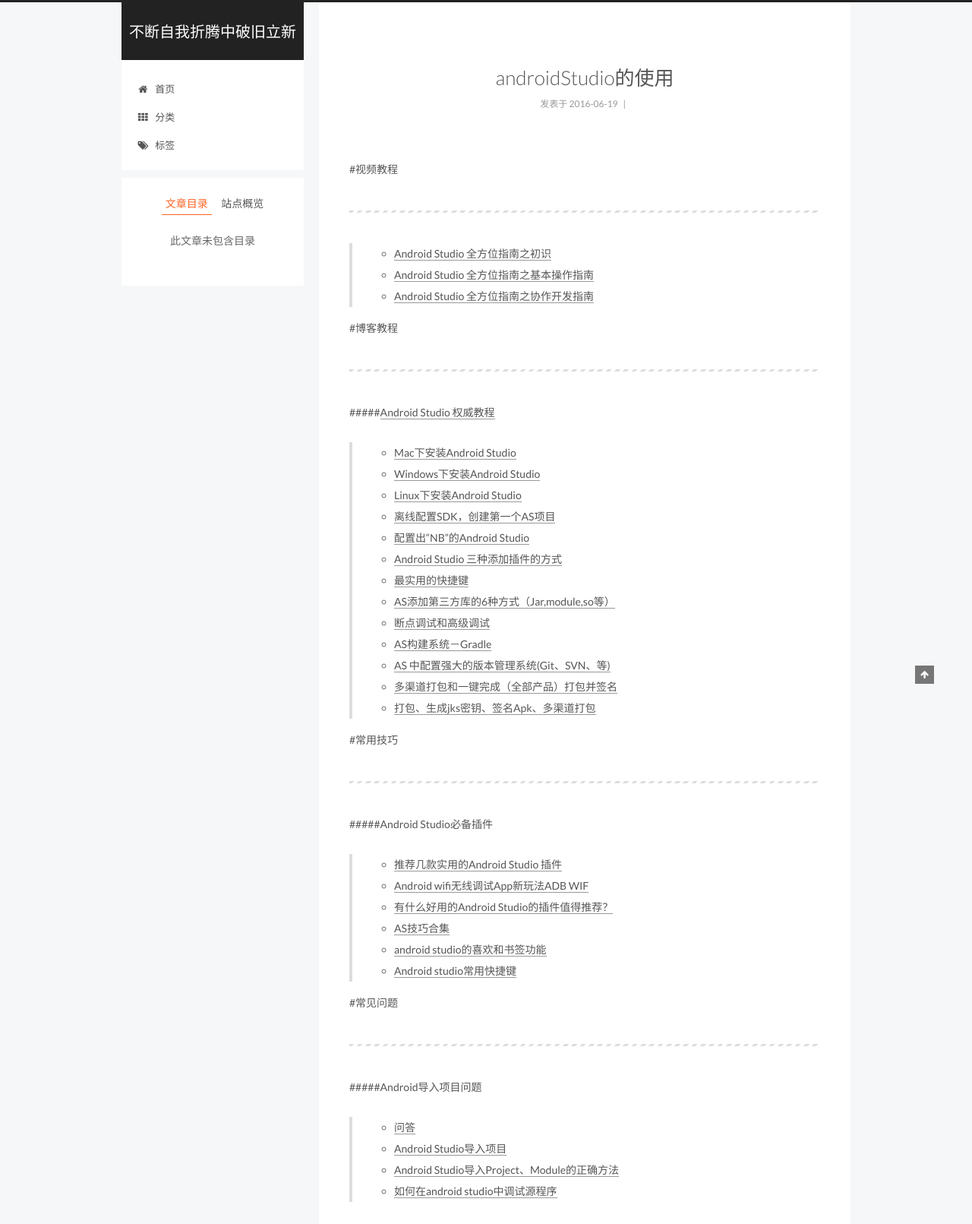
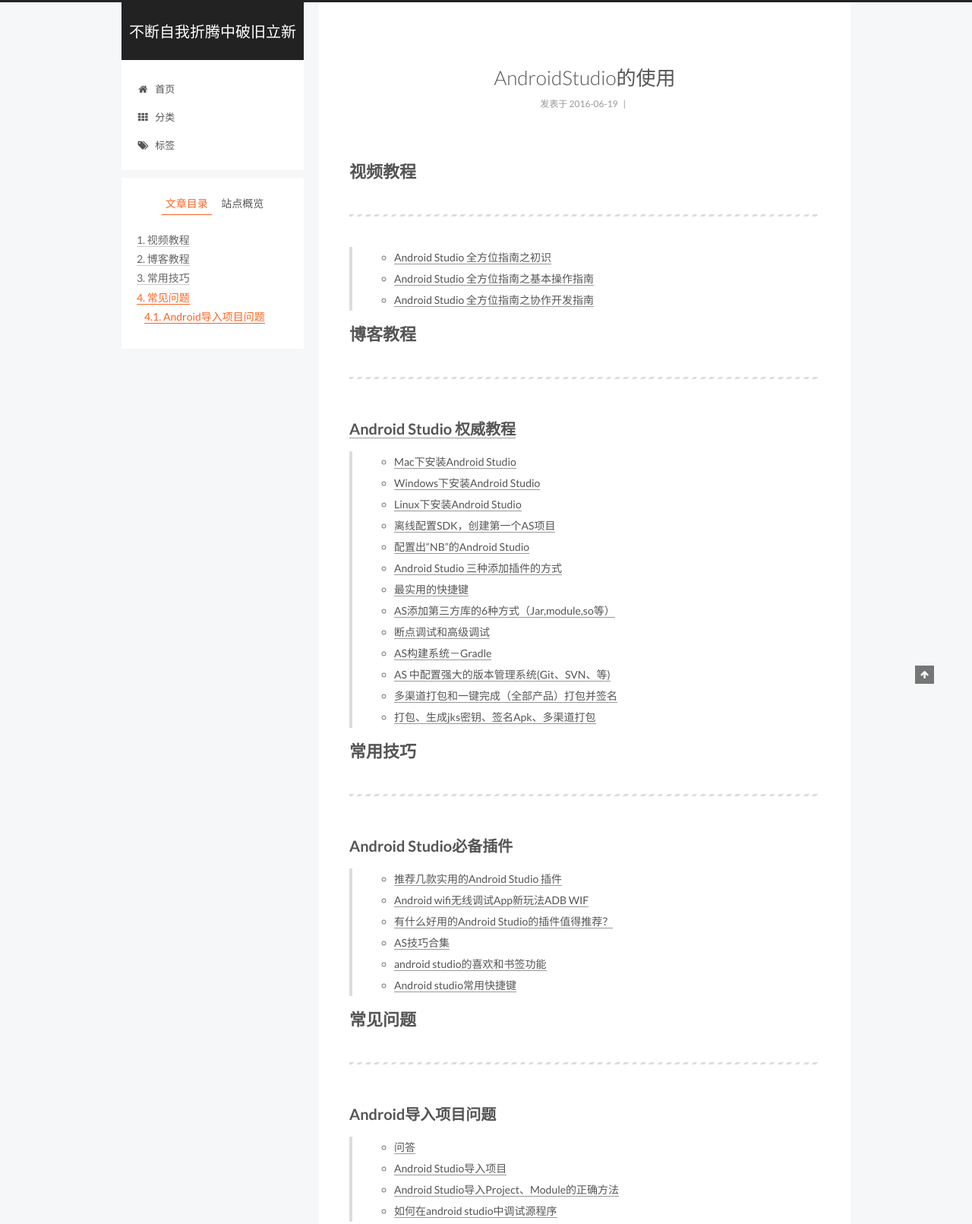
Before and after one commit to MarshallMathersIII/MarshallMathersIII.github.io, a plain HTML site: page 2016/06/19/androidStudio的使用/index.html in a window 1280 px wide. Shown: the top 1611 px of the page at 76% size. Drawn offline with Linux system fonts and the light colour scheme; a script that the page names is missing.

Commit message:
Site updated: 2016-06-19 16:01:36

```diff
--- a/2016/06/19/androidStudio的使用/index.html
+++ b/2016/06/19/androidStudio的使用/index.html
@@ -84,8 +84,7 @@
 
 
 
-<meta name="description" content="#视频教程
-
+<meta name="description" content="视频教程
 
 
 Android Studio 全方位指南之初识
@@ -93,21 +92,18 @@
 Android Studio 全方位指南之协作开发指南
 
 
-#博客教程
-
-#####Android Studio 权威教程
-
+博客教程
+Android Studio 权威教程
 
  Mac下安装Android Studio
 Windows下安装Android Studio
 Linux下安装Android Studio
-离线配置">
+离线配置SDK，创建第一个A">
 <meta property="og:type" content="article">
-<meta property="og:title" content="androidStudio的使用">
+<meta property="og:title" content="AndroidStudio的使用">
 <meta property="og:url" content="http://yoursite.com/2016/06/19/androidStudio的使用/index.html">
 <meta property="og:site_name" content="不断自我折腾中破旧立新">
-<meta property="og:description" content="#视频教程
-
+<meta property="og:description" content="视频教程
 
 
 Android Studio 全方位指南之初识
@@ -115,20 +111,17 @@
 Android Studio 全方位指南之协作开发指南
 
 
-#博客教程
-
-#####Android Studio 权威教程
-
+博客教程
+Android Studio 权威教程
 
  Mac下安装Android Studio
 Windows下安装Android Studio
 Linux下安装Android Studio
-离线配置">
-<meta property="og:updated_time" content="2016-06-19T07:15:56.529Z">
+离线配置SDK，创建第一个A">
+<meta property="og:updated_time" content="2016-06-19T07:54:31.263Z">
 <meta name="twitter:card" content="summary">
-<meta name="twitter:title" content="androidStudio的使用">
-<meta name="twitter:description" content="#视频教程
-
+<meta name="twitter:title" content="AndroidStudio的使用">
+<meta name="twitter:description" content="视频教程
 
 
 Android Studio 全方位指南之初识
@@ -136,15 +129,13 @@
 Android Studio 全方位指南之协作开发指南
 
 
-#博客教程
-
-#####Android Studio 权威教程
-
+博客教程
+Android Studio 权威教程
 
  Mac下安装Android Studio
 Windows下安装Android Studio
 Linux下安装Android Studio
-离线配置">
+离线配置SDK，创建第一个A">
 
 
 
@@ -167,7 +158,7 @@
 
   <link rel="canonical" href="http://yoursite.com/2016/06/19/androidStudio的使用/"/>
 
-  <title> androidStudio的使用 | 不断自我折腾中破旧立新 </title>
+  <title> AndroidStudio的使用 | 不断自我折腾中破旧立新 </title>
 </head>
 
 <body itemscope itemtype="http://schema.org/WebPage" lang="zh-Hans">
@@ -287,7 +278,7 @@
 
 
 
-                androidStudio的使用
+                AndroidStudio的使用
 
 
           </h1>
@@ -334,8 +325,7 @@
 
 
 
-        <p>#视频教程</p>
-<hr>
+        <h1 id="视频教程"><a href="#视频教程" class="headerlink" title="视频教程"></a>视频教程</h1><hr>
 <blockquote>
 <ul>
 <li><a href="http://www.jikexueyuan.com/course/2531.html" target="_blank" rel="external">Android Studio 全方位指南之初识 </a></li>
@@ -343,10 +333,8 @@
 <li><a href="http://www.jikexueyuan.com/course/2623.html" target="_blank" rel="external">Android Studio 全方位指南之协作开发指南</a></li>
 </ul>
 </blockquote>
-<p>#博客教程</p>
-<hr>
-<p>#####<a href="http://blog.csdn.net/column/details/zsl-androidstudio.html" target="_blank" rel="external">Android Studio 权威教程</a></p>
-<blockquote>
+<h1 id="博客教程"><a href="#博客教程" class="headerlink" title="博客教程"></a>博客教程</h1><hr>
+<h2 id="Android-Studio-权威教程"><a href="#Android-Studio-权威教程" class="headerlink" title="Android Studio 权威教程"></a><a href="http://blog.csdn.net/column/details/zsl-androidstudio.html" target="_blank" rel="external">Android Studio 权威教程</a></h2><blockquote>
 <ul>
 <li><a href="http://blog.csdn.net/yy1300326388/article/details/46324747" target="_blank" rel="external"> Mac下安装Android Studio</a></li>
 <li><a href="http://blog.csdn.net/yy1300326388/article/details/46335991" target="_blank" rel="external">Windows下安装Android Studio</a></li>
@@ -363,10 +351,8 @@
 <li><a href="http://blog.csdn.net/yy1300326388/article/details/48344411" target="_blank" rel="external">打包、生成jks密钥、签名Apk、多渠道打包</a></li>
 </ul>
 </blockquote>
-<p>#常用技巧</p>
-<hr>
-<p>#####Android Studio必备插件</p>
-<blockquote>
+<h1 id="常用技巧"><a href="#常用技巧" class="headerlink" title="常用技巧"></a>常用技巧</h1><hr>
+<h2 id="Android-Studio必备插件"><a href="#Android-Studio必备插件" class="headerlink" title="Android Studio必备插件"></a>Android Studio必备插件</h2><blockquote>
 <ul>
 <li><a href="http://www.jianshu.com/p/6f5f818afe4b" target="_blank" rel="external">推荐几款实用的Android Studio 插件</a></li>
 <li><a href="http://www.jianshu.com/p/21d1b65d92a4" target="_blank" rel="external">Android wifi无线调试App新玩法ADB WIF</a></li>
@@ -376,10 +362,8 @@
 <li><a href="http://yeungeek.com/2014/06/06/android-studio%E5%B8%B8%E7%94%A8%E5%BF%AB%E6%8D%B7%E9%94%AE/" target="_blank" rel="external">Android studio常用快捷键</a></li>
 </ul>
 </blockquote>
-<p>#常见问题</p>
-<hr>
-<p>#####Android导入项目问题</p>
-<blockquote>
+<h1 id="常见问题"><a href="#常见问题" class="headerlink" title="常见问题"></a>常见问题</h1><hr>
+<h2 id="Android导入项目问题"><a href="#Android导入项目问题" class="headerlink" title="Android导入项目问题"></a>Android导入项目问题</h2><blockquote>
 <ul>
 <li><a href="http://bbs.csdn.net/topics/390980466" target="_blank" rel="external">问答</a></li>
 <li><a href="http://ask.android-studio.org/?/article/21" target="_blank" rel="external">Android Studio导入项目</a></li>
@@ -436,7 +420,7 @@
   <div class="comments" id="comments">
 
       <div class="ds-thread" data-thread-key="2016/06/19/androidStudio的使用/"
-           data-title="androidStudio的使用" data-url="http://yoursite.com/2016/06/19/androidStudio的使用/">
+           data-title="AndroidStudio的使用" data-url="http://yoursite.com/2016/06/19/androidStudio的使用/">
       </div>
 
   </div>
@@ -558,7 +542,7 @@
 
 
 
-              <p class="post-toc-empty">此文章未包含目录</p>
+              <div class="post-toc-content"><ol class="nav"><li class="nav-item nav-level-1"><a class="nav-link" href="#视频教程"><span class="nav-number">1.</span> <span class="nav-text">视频教程</span></a></li><li class="nav-item nav-level-1"><a class="nav-link" href="#博客教程"><span class="nav-number">2.</span> <span class="nav-text">博客教程</span></a><ol class="nav-child"><li class="nav-item nav-level-2"><a class="nav-link" href="#Android-Studio-权威教程"><span class="nav-number">2.1.</span> <span class="nav-text">Android Studio 权威教程</span></a></li></ol></li><li class="nav-item nav-level-1"><a class="nav-link" href="#常用技巧"><span class="nav-number">3.</span> <span class="nav-text">常用技巧</span></a><ol class="nav-child"><li class="nav-item nav-level-2"><a class="nav-link" href="#Android-Studio必备插件"><span class="nav-number">3.1.</span> <span class="nav-text">Android Studio必备插件</span></a></li></ol></li><li class="nav-item nav-level-1"><a class="nav-link" href="#常见问题"><span class="nav-number">4.</span> <span class="nav-text">常见问题</span></a><ol class="nav-child"><li class="nav-item nav-level-2"><a class="nav-link" href="#Android导入项目问题"><span class="nav-number">4.1.</span> <span class="nav-text">Android导入项目问题</span></a></li></ol></li></ol></div>
 
           </div>
         </section>
--- a/css/main.css
+++ b/css/main.css
@@ -1549,7 +1549,7 @@
   width: 4px;
   height: 4px;
   border-radius: 50%;
-  background: #e20aa4;
+  background: #ff038a;
 }
 .links-of-blogroll {
   font-size: 13px;
```
Also changed, not shown: archives/2016/06/index.html (+1 -1 lines), archives/2016/index.html (+1 -1 lines), archives/index.html (+1 -1 lines), index.html (+5 -8 lines), tags/AndroidStudio/index.html (+1 -1 lines).
